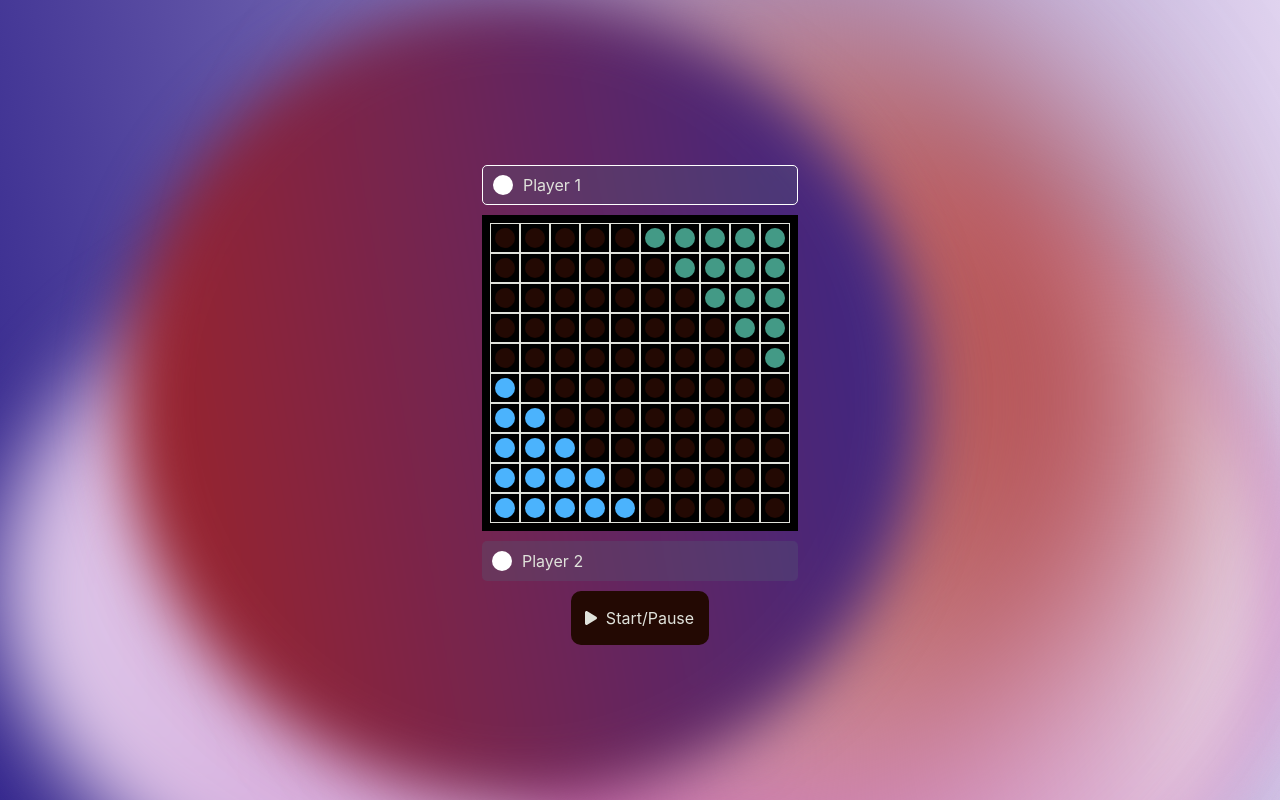
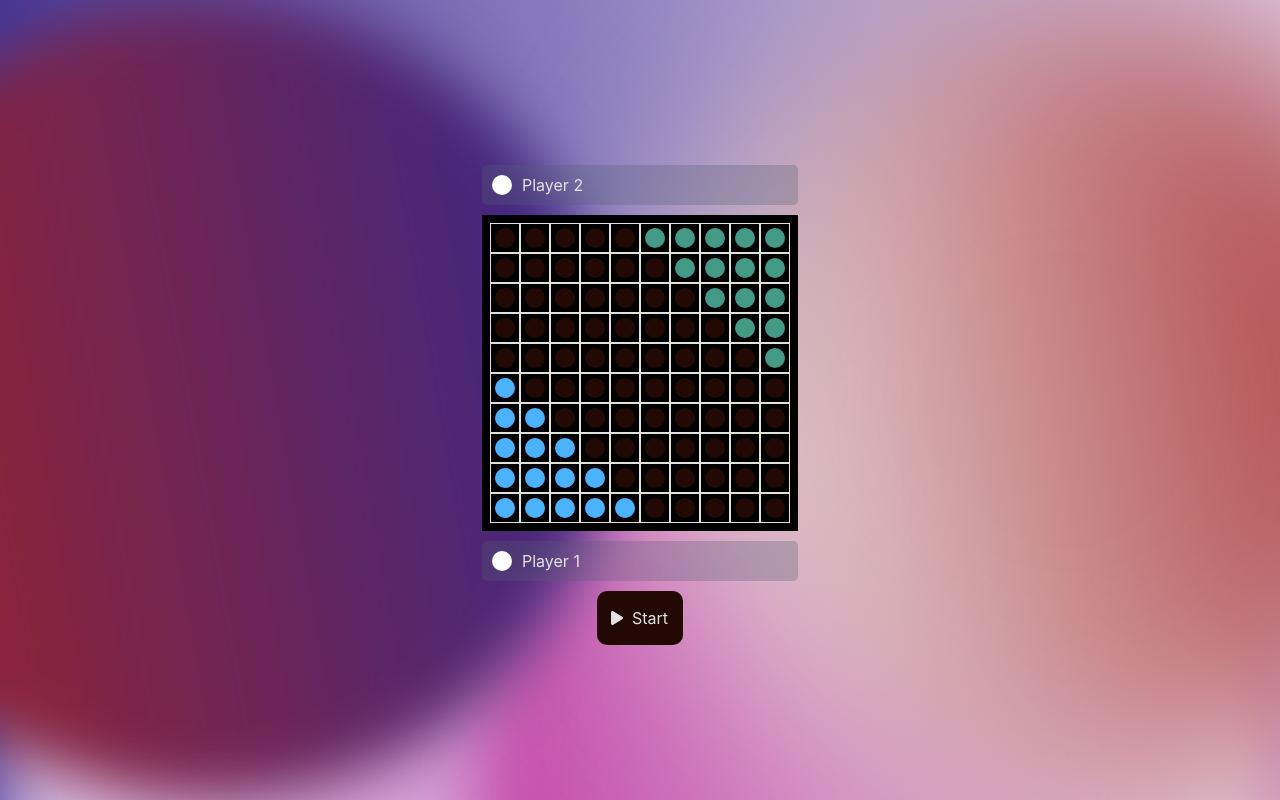
Before and after one commit to cholazzzb/toro-web-vercel, a Next.js app: page /projects/ai-halma in a window 1280 px wide. Built offline with nearby package versions, Linux system fonts and the light colour scheme.

Commit message:
improve(project): UI

```diff
--- a/components/about/AccompModal.tsx
+++ b/components/about/AccompModal.tsx
@@ -1,7 +1,6 @@
 import { Modal, ModalBody, ModalHeader } from 'components/Modal';
 import Typography from 'components/Typography';
 import { Accomplishment } from 'src/domains/accomplishment/accomplishmentEntity';
-import accompData from 'src/repository/accomplishment/accomplishmentData';
 import AccompCard from './AccompCard';
 
 type AccompModalProps = {
--- a/components/projects/ai-halma/@enum/index.ts
+++ b/components/projects/ai-halma/@enum/index.ts
@@ -4,6 +4,7 @@ export enum EMoveType {
 }
 
 export enum EGameState {
+  NOT_STARTED = 'NOT_STARTED',
   PLAYING = 'PLAYING',
   PAUSED = 'PAUSED',
   FINISHED = 'FINISHED',
--- a/components/projects/ai-halma/Player.tsx
+++ b/components/projects/ai-halma/Player.tsx
@@ -2,14 +2,15 @@ import { mainTheme } from 'src/theme';
 
 type PlayerProps = {
   playerName: string;
+  color: string;
   active?: boolean;
 };
 
-const Player = ({ playerName, active }: PlayerProps) => {
+const Player = ({ playerName, color, active }: PlayerProps) => {
   const activePlayerStyle: Record<string, string> = {};
   if (active) {
     activePlayerStyle.border = '1px solid';
-    activePlayerStyle.borderColor = 'white';
+    activePlayerStyle.borderColor = color;
   }
 
   const PlayerRow = mainTheme.styled('div', {
@@ -23,6 +24,15 @@ const Player = ({ playerName, active }: PlayerProps) => {
     margin: '10px',
     borderRadius: '5px',
   });
+
+  const Avatar = mainTheme.styled('span', {
+    backgroundColor: active ? color : 'White',
+    height: '20px',
+    width: '20px',
+    borderRadius: '50%',
+    marginInlineEnd: '10px',
+  });
+
   return (
     <PlayerRow>
       <Avatar />
@@ -33,14 +43,6 @@ const Player = ({ playerName, active }: PlayerProps) => {
 
 export default Player;
 
-const Avatar = mainTheme.styled('span', {
-  backgroundColor: 'white',
-  height: '20px',
-  width: '20px',
-  borderRadius: '50%',
-  marginInlineEnd: '10px',
-});
-
 const PlayerName = mainTheme.styled('p', {
   color: '$white10',
 });
--- a/src/pages/projects/ai-halma.tsx
+++ b/src/pages/projects/ai-halma.tsx
@@ -13,8 +13,9 @@ import BoardGame from 'components/projects/ai-halma/BoardGame';
 import {
   Board,
   MoveQueue,
+  PlayerIdx,
   Position,
-  Square,
+  Square
 } from 'src/domains/projects/ai-halma/AIHalmaEntity';
 import { getBestMove } from 'src/domains/projects/ai-halma/AIHalmaLogic';
 import { initialBoard } from 'src/domains/projects/ai-halma/gameSetting';
@@ -22,9 +23,16 @@ import { mainTheme } from 'src/theme';
 
 const AIHalma = () => {
   const [board, setBoard] = useState<Board>(initialBoard.twoPlayer);
-  const [gameState, setGameState] = useState<EGameState>(EGameState.PAUSED);
+  const [gameState, setGameState] = useState<EGameState>(
+    EGameState.NOT_STARTED,
+  );
+
   const toggleGameState = () => {
     switch (gameState) {
+      case EGameState.NOT_STARTED:
+        setGameState(EGameState.PLAYING);
+        break;
+
       case EGameState.PAUSED:
         setGameState(EGameState.PLAYING);
         break;
@@ -52,12 +60,22 @@ const AIHalma = () => {
   const [movesQueue, setMovesQueue] = useState<Array<MoveQueue>>([]);
   const timer = useRef<NodeJS.Timeout>();
 
-  const aiThink = () => {
+  const aiThink = (board: Board, turn: PlayerIdx) => {
     if (movesQueue.length > 0) {
       const newQueue = [...movesQueue];
       const move = newQueue.shift();
       move && movePiece(move.startPos, move.endPos);
       setMovesQueue(newQueue);
+      if (newQueue.length === 0) {
+        switch (turn) {
+          case Square.Player1:
+            setTurn(Square.Player2);
+            break;
+          case Square.Player2:
+            setTurn(Square.Player1);
+            break;
+        }
+      }
     } else {
       const bestMove = getBestMove(board, turn);
       const moveQueue: Array<MoveQueue> = [
@@ -73,14 +91,6 @@ const AIHalma = () => {
         });
       }
       setMovesQueue(moveQueue);
-      switch (turn) {
-        case Square.Player1:
-          setTurn(Square.Player2);
-          break;
-        case Square.Player2:
-          setTurn(Square.Player1);
-          break;
-      }
     }
   };
 
@@ -88,7 +98,7 @@ const AIHalma = () => {
     switch (gameState) {
       case EGameState.PLAYING: {
         timer.current = setTimeout(() => {
-          aiThink();
+          aiThink(board, turn);
         }, 1000);
         break;
       }
@@ -108,25 +118,39 @@ const AIHalma = () => {
       }
     };
     // eslint-disable-next-line react-hooks/exhaustive-deps
-  }, [gameState, movesQueue]);
+  }, [turn, gameState, movesQueue]);
 
   return (
     <Layout>
-      <Player playerName="Player 1" active={turn === Square.Player1} />
+      <Player
+        playerName="Player 2"
+        color="$green10"
+        active={gameState !== EGameState.NOT_STARTED && turn === Square.Player2}
+      />
       <BoardGame boardData={board}></BoardGame>
-      <Player playerName="Player 2" active={turn === Square.Player2} />
+      <Player
+        playerName="Player 1"
+        color="$blue10"
+        active={gameState !== EGameState.NOT_STARTED && turn === Square.Player1}
+      />
       <Button onClick={toggleGameState}>
         {gameState === EGameState.PLAYING && (
+          <>
             <Icon>
               <FontAwesomeIcon icon={faPause} />
             </Icon>
+            Pause
+          </>
         )}
-        {gameState === EGameState.PAUSED && (
+        {(gameState === EGameState.NOT_STARTED ||
+          gameState === EGameState.PAUSED) && (
+          <>
             <Icon>
               <FontAwesomeIcon icon={faPlay} />
             </Icon>
+            Start
+          </>
         )}
-        Start/Pause
       </Button>
     </Layout>
   );
```
Lines whose indentation alone changed are shown as unchanged.
